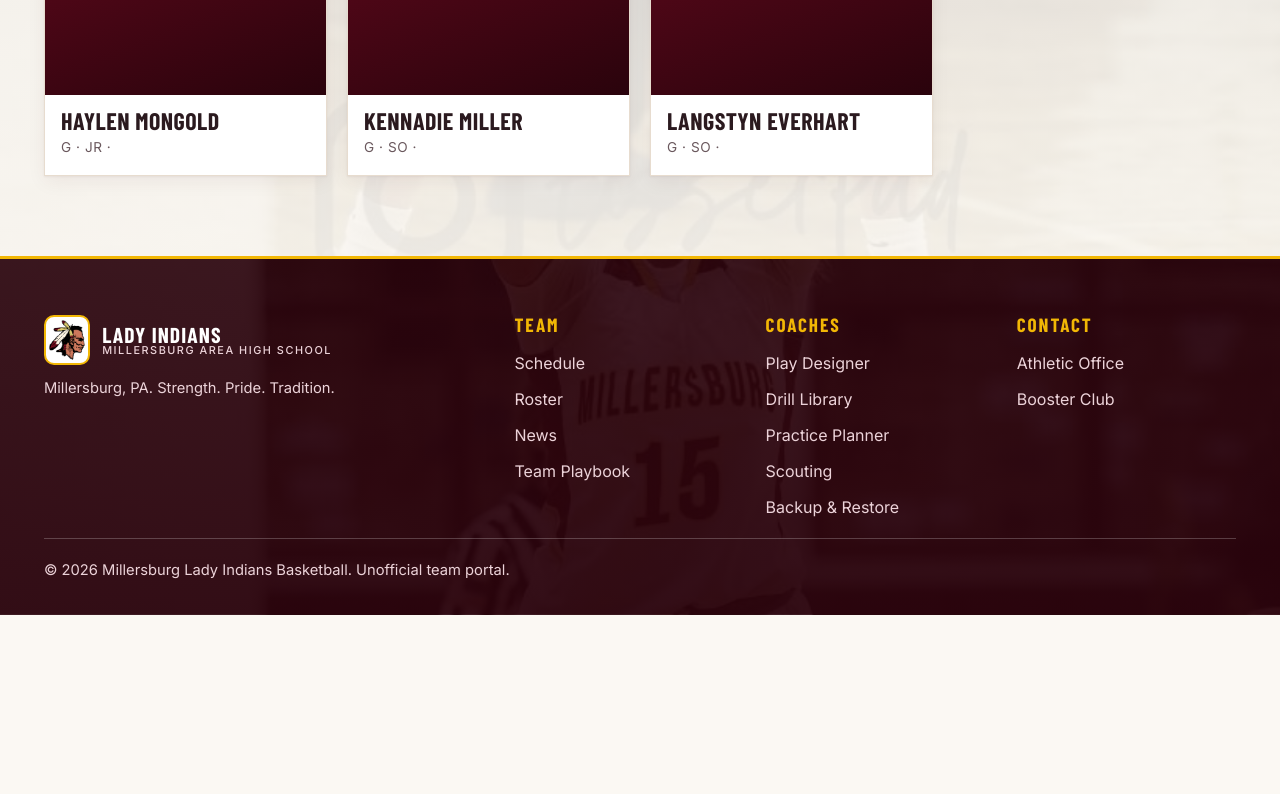
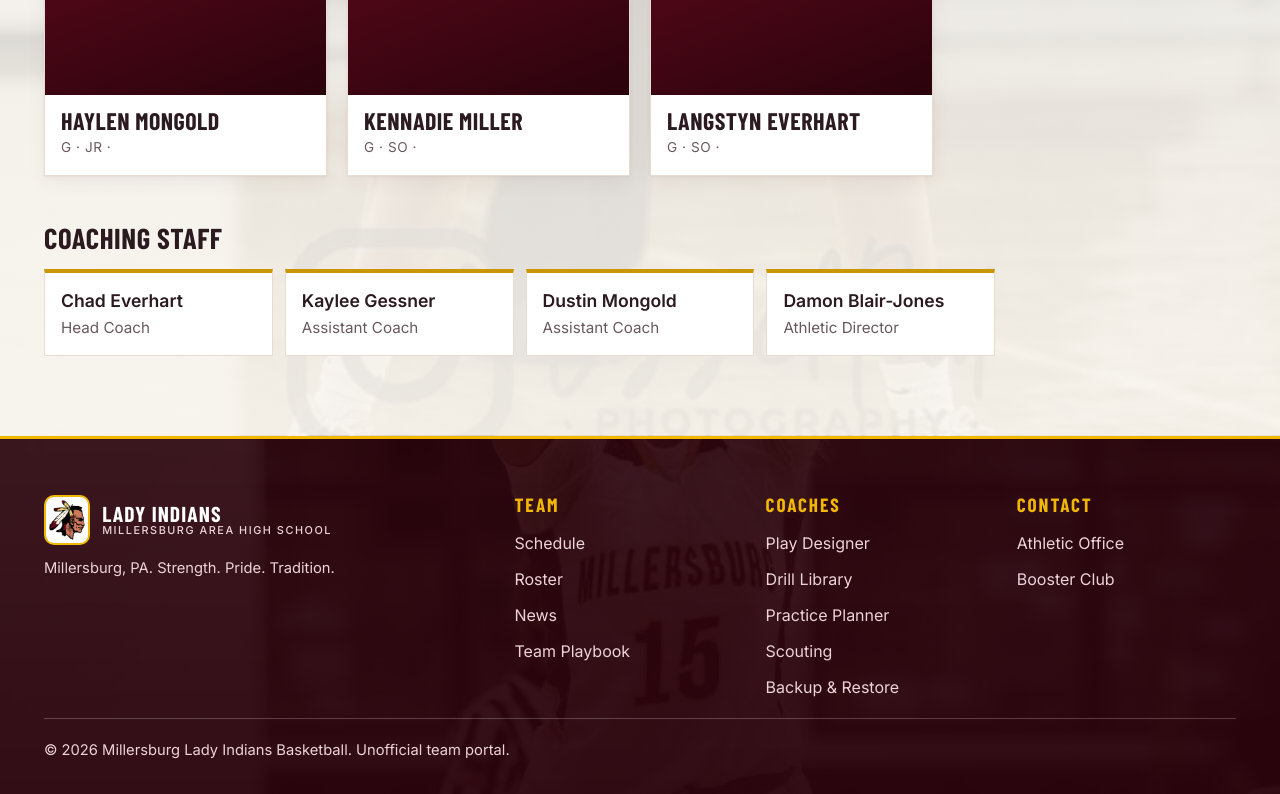
Before and after one commit to everhartc22-ops/lady-indians-basketball, a plain HTML site: page roster.html in a window 1280 px wide. Shown: the part 1647-2441 px from the top of the page. Before the commit the page ends 2262 px from the top, so only its background shows below. Drawn offline with nearby package versions, Linux system fonts and the light colour scheme; a web font is replaced by a local one.

Commit message:
Add coaching staff to the roster page
Co-Authored-By: Claude Sonnet 5.5 <noreply@anthropic.com>

```diff
--- a/js/data.js
+++ b/js/data.js
@@ -71,6 +71,13 @@ window.LI_DATA = {
     { id: "p_12", num: "4", name: "Amaya Hoffman", pos: "F/C", grade: "Sr", height: "", bio: "" }
   ],
 
+  staff: [
+    { name: "Chad Everhart", role: "Head Coach" },
+    { name: "Kaylee Gessner", role: "Assistant Coach" },
+    { name: "Dustin Mongold", role: "Assistant Coach" },
+    { name: "Damon Blair-Jones", role: "Athletic Director" }
+  ],
+
   news: [
     { id: 1, date: "2026-10-05", title: "Preseason Practice Begins", tag: "Team",
       excerpt: "The Lady Indians open the new season with conditioning and fundamentals.",
--- a/roster.html
+++ b/roster.html
@@ -32,6 +32,13 @@
     .printroster td.n{width:60px;font-weight:700;text-align:center}
     .printroster tr{break-inside:avoid}
   }
+  .staff{margin-top:48px}
+  .staff h2{font-size:1.8rem;margin-bottom:16px}
+  .staff ul{list-style:none;margin:0;padding:0;display:grid;grid-template-columns:repeat(auto-fill,minmax(220px,1fr));gap:12px}
+  .staff li{background:var(--surface-2);border:1px solid var(--line);border-top:4px solid var(--gold-d);padding:14px 16px}
+  .staff li b{display:block;font-size:1.1rem}
+  .staff li span{color:var(--muted);font-size:.95rem}
+  @media print{.staff{margin-top:20px;break-inside:avoid}.staff li{background:#fff;border-color:#999;border-top-color:#000}.staff li span{color:#333}}
   .empty-roster{padding:40px;text-align:center;border:2px dashed var(--line);color:var(--muted)}
 </style>
 </head>
@@ -40,6 +47,7 @@
   <section class="printroster" aria-hidden="true">
     <div class="ph"><img src="images/logo.png" alt=""><div><div class="team">Millersburg Lady Indians Basketball</div><div class="sub" id="prsub"></div></div></div>
     <table><thead><tr><th>#</th><th>Name</th><th>Grade</th><th>Pos</th><th>Height</th></tr></thead><tbody id="prbody"></tbody></table>
+    <div id="prstaff" style="margin-top:18px;font-size:1.05rem"></div>
   </section>
   <div class="pagehead"><div class="wrap"><h1>Team <span>Roster</span></h1><p>Millersburg Lady Indians. Select a player for her profile.</p></div></div>
   <section class="band" id="rostersec"><div class="wrap">
@@ -62,6 +70,8 @@
     </div>
 
     <div class="grid g4" id="grid"></div>
+
+    <div class="staff" id="staffsec"><h2>Coaching Staff</h2><ul id="staff"></ul></div>
   </div></section>
 </main>
 
@@ -105,6 +115,9 @@
   var E=LI.esc, roster=LI.getRoster(), filt='all', editing=false, editId=null, photo='';
   var dlg=document.getElementById('dlg'), fd=document.getElementById('formdlg');
   var person='<svg viewBox="0 0 24 24" fill="currentColor" aria-hidden="true"><circle cx="12" cy="8" r="4.5"/><path d="M3 22c0-5 4-8 9-8s9 3 9 8z"/></svg>';
+  (function(){ var st=window.LI_DATA.staff||[]; document.getElementById('staffsec').style.display=st.length?'':'none';
+    document.getElementById('prstaff').innerHTML=st.length?'<b>Coaching Staff:</b> '+st.map(function(s){return E(s.name)+' ('+E(s.role)+')';}).join(', '):'';
+    document.getElementById('staff').innerHTML=st.map(function(s){return '<li><b>'+E(s.name)+'</b><span>'+E(s.role)+'</span></li>';}).join(''); })();
   function persist(){ if(!LI.saveRoster(roster)) alert('Could not save. Your browser storage may be full or blocked. Try removing a photo.'); roster=LI.getRoster(); draw(); }
 
   function draw(){
```
